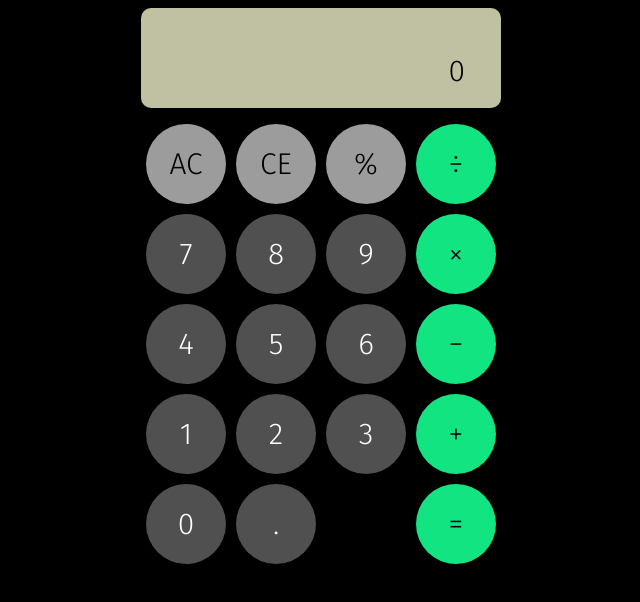
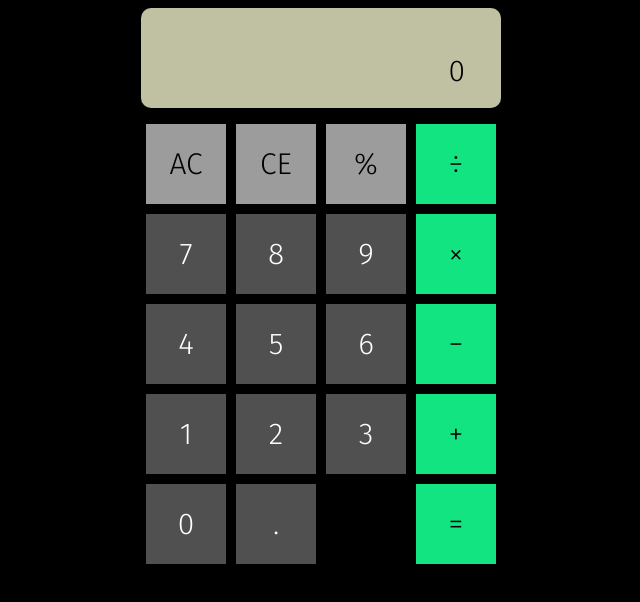
Before and after one commit to j-mcQueen/top-calculator, a plain HTML site: page index.html in a window 1280 px wide. Shown: the whole page, without its empty margins (319-959 px from the left). Drawn offline with Linux system fonts and the light colour scheme.

Commit message:
Remove border radius from buttons

```diff
--- a/styles/styles.css
+++ b/styles/styles.css
@@ -40,7 +40,6 @@ html {
 button {
     font-family: 'Fira Sans', sans-serif;
     font-size: 3rem;
-    border-radius: 100%;
     border: none;
     padding: 10px;
     margin: 5px;
```
